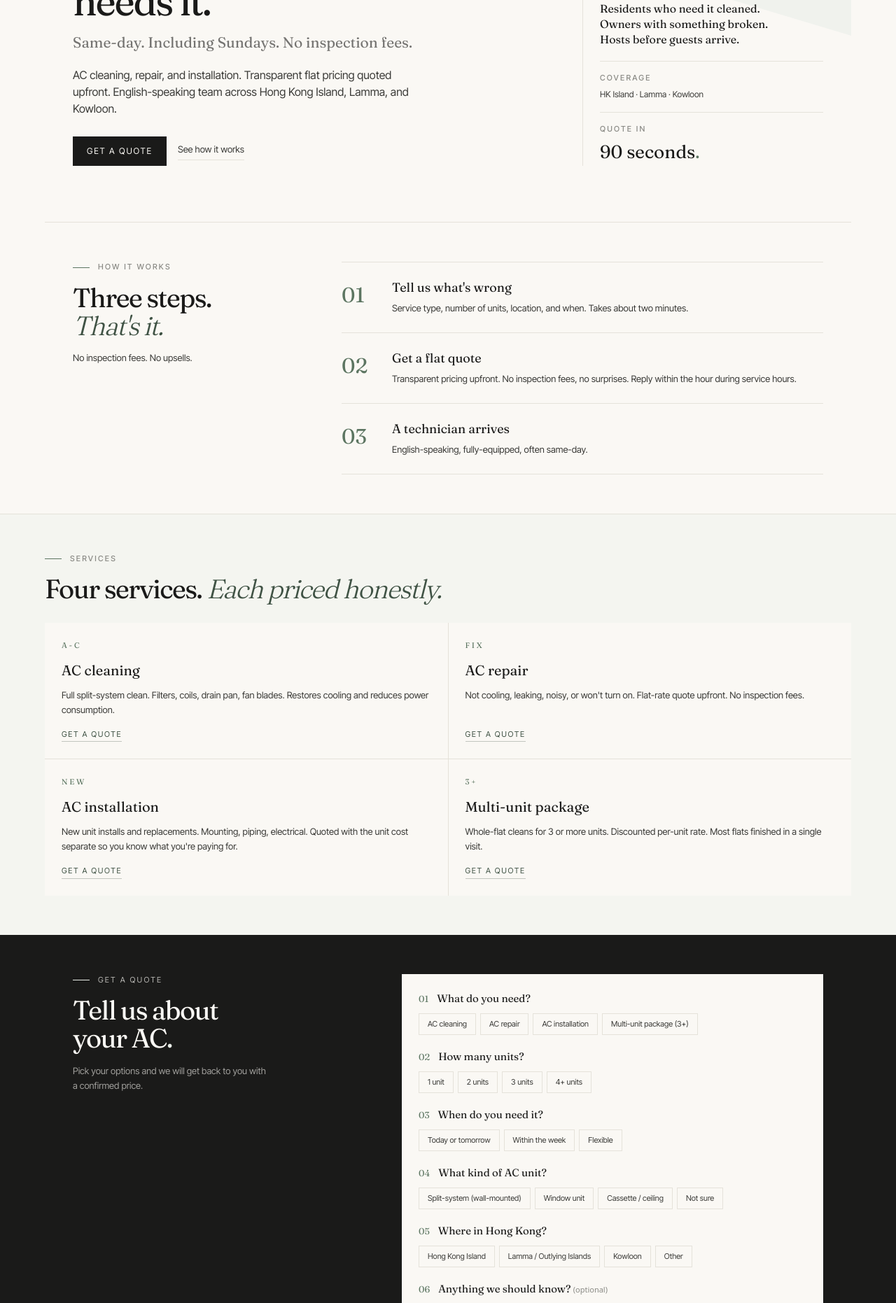
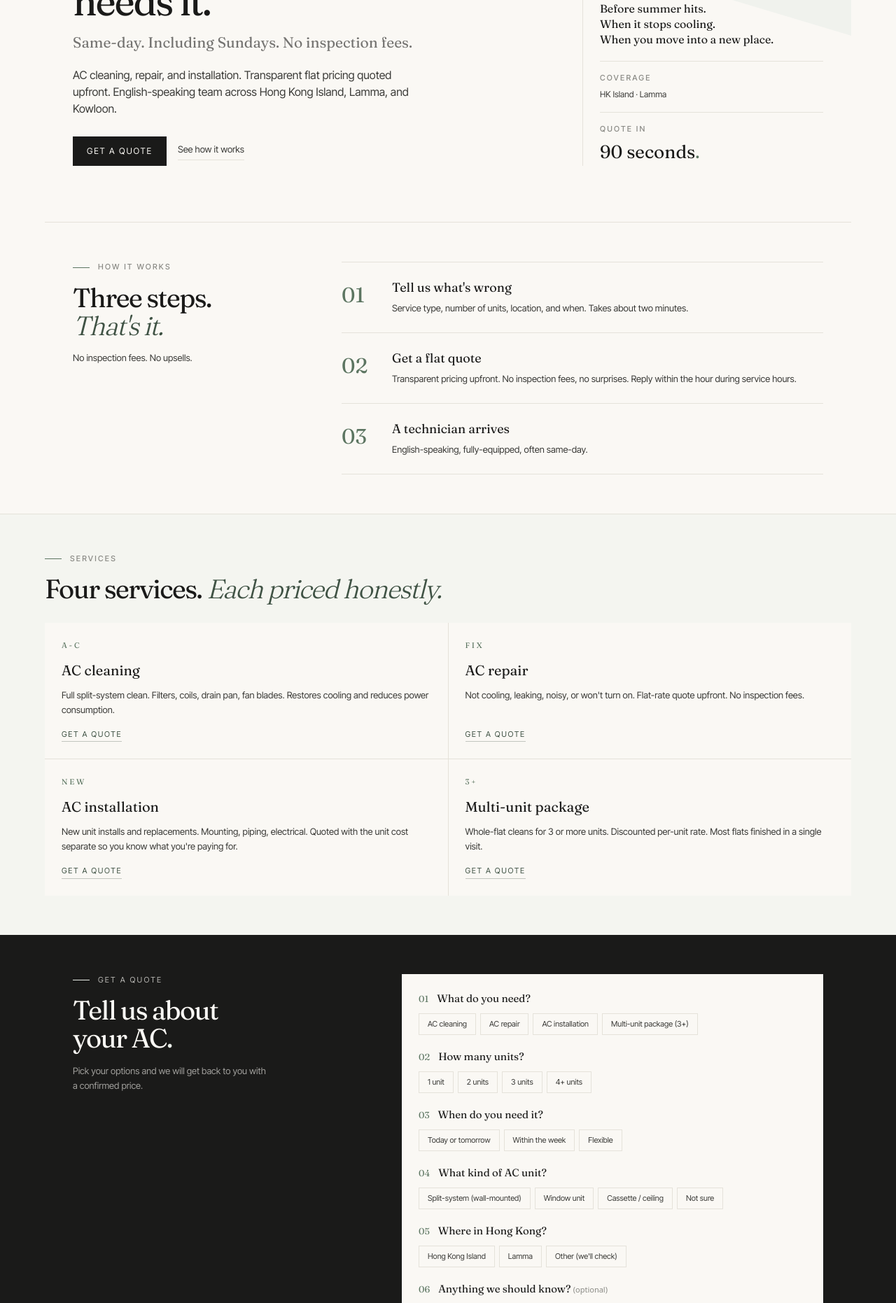
Before and after one commit to kept-app/freshflat, a Next.js app: page / in a window 1280 px wide. Shown: the part 300-2162 px from the top of the page at 70% size. Built offline with nearby package versions, Linux system fonts and the light colour scheme.

Commit message:
coverage update, FAQ edits, for block, district options

```diff
--- a/components/Booking.tsx
+++ b/components/Booking.tsx
@@ -6,7 +6,7 @@ const serviceOptions = ['AC cleaning', 'AC repair', 'AC installation', 'Multi-un
 const unitOptions = ['1 unit', '2 units', '3 units', '4+ units']
 const timeOptions = ['Today or tomorrow', 'Within the week', 'Flexible']
 const acTypeOptions = ['Split-system (wall-mounted)', 'Window unit', 'Cassette / ceiling', 'Not sure']
-const districtOptions = ['Hong Kong Island', 'Lamma / Outlying Islands', 'Kowloon', 'Other']
+const districtOptions = ['Hong Kong Island', 'Lamma', 'Other (we\'ll check)']
 
 const serviceSlugMap: Record<string, string> = {
   'ac-cleaning': 'AC cleaning',
--- a/components/FAQ.tsx
+++ b/components/FAQ.tsx
@@ -9,7 +9,7 @@ const faqs = [
   },
   {
     q: 'Why no inspection fee?',
-    a: 'Most AC problems can be diagnosed by description and a few photos. We give you a flat-rate quote upfront. If a job genuinely needs in-person diagnosis, we tell you before anyone shows up.',
+    a: 'Most AC problems can be diagnosed by description and a few photos — enough for a flat-rate quote upfront. If a job genuinely needs in-person diagnosis, we tell you first. The diagnostic visit is HK$200, fully deducted from the repair if you proceed.',
   },
   {
     q: 'Do you work on Sundays?',
@@ -21,15 +21,11 @@ const faqs = [
   },
   {
     q: 'What areas do you cover?',
-    a: 'Hong Kong Island, Lamma and the outlying islands, and parts of Kowloon. Outer Kowloon and the New Territories on a case-by-case basis.',
+    a: 'Hong Kong Island and Lamma. Other areas case-by-case — message us with your location and we\'ll tell you honestly whether we can serve you.',
   },
   {
     q: 'Can I book recurring AC cleaning?',
     a: 'Yes. Many residents book twice-yearly cleans before and after summer. Hosts and property managers often book quarterly.',
-  },
-  {
-    q: 'Who runs FreshFlat?',
-    a: 'FreshFlat is an independent dispatch operator working with vetted Hong Kong AC technicians. We coordinate, communicate, and stand behind the work. When you message us, you get a real person.',
   },
   {
     q: 'What if the AC breaks again right after?',
--- a/components/Footer.tsx
+++ b/components/Footer.tsx
@@ -24,7 +24,7 @@ export default function Footer() {
           <div>
             <p className="text-eyebrow tracking-eyebrow uppercase text-stone mb-3">Coverage</p>
             <p className="text-[12px] text-body leading-relaxed">
-              Hong Kong Island<br />Lamma &amp; Outlying Islands<br />Kowloon
+              Hong Kong Island<br />Lamma
             </p>
           </div>
 
--- a/components/Hero.tsx
+++ b/components/Hero.tsx
@@ -34,13 +34,13 @@ export default function Hero() {
           <div className="mb-5">
             <p className="text-eyebrow tracking-eyebrow uppercase text-stone mb-1.5">For</p>
             <p className="font-display text-[16px] leading-snug">
-              Residents who need it cleaned.<br />Owners with something broken.<br />Hosts before guests arrive.
+              Before summer hits.<br />When it stops cooling.<br />When you move into a new place.
             </p>
           </div>
           <hr className="border-rule my-4" />
           <div className="mb-4">
             <p className="text-eyebrow tracking-eyebrow uppercase text-stone mb-1.5">Coverage</p>
-            <p className="text-[12px] text-body">HK Island · Lamma · Kowloon</p>
+            <p className="text-[12px] text-body">HK Island · Lamma</p>
           </div>
           <hr className="border-rule my-4" />
           <div>
```
